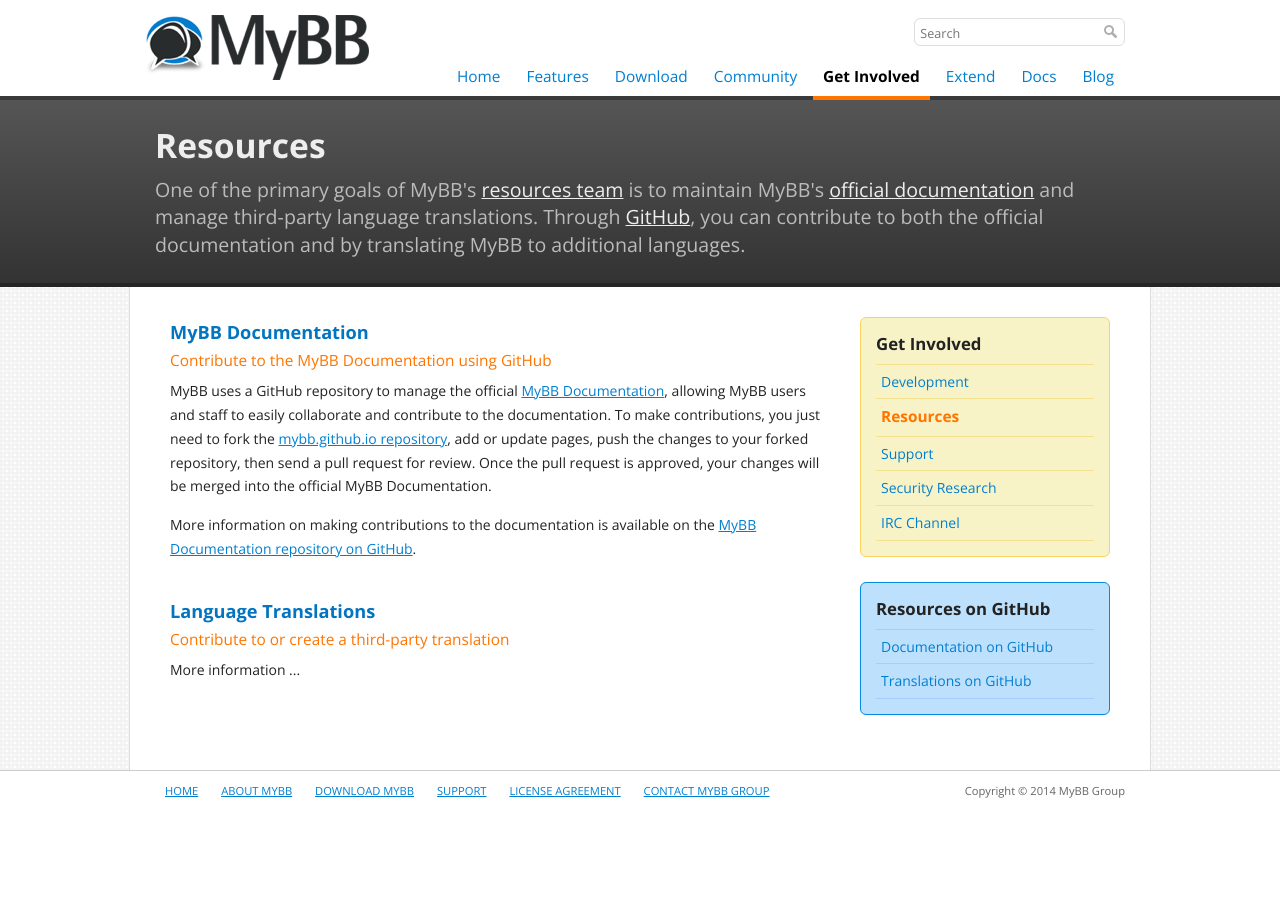
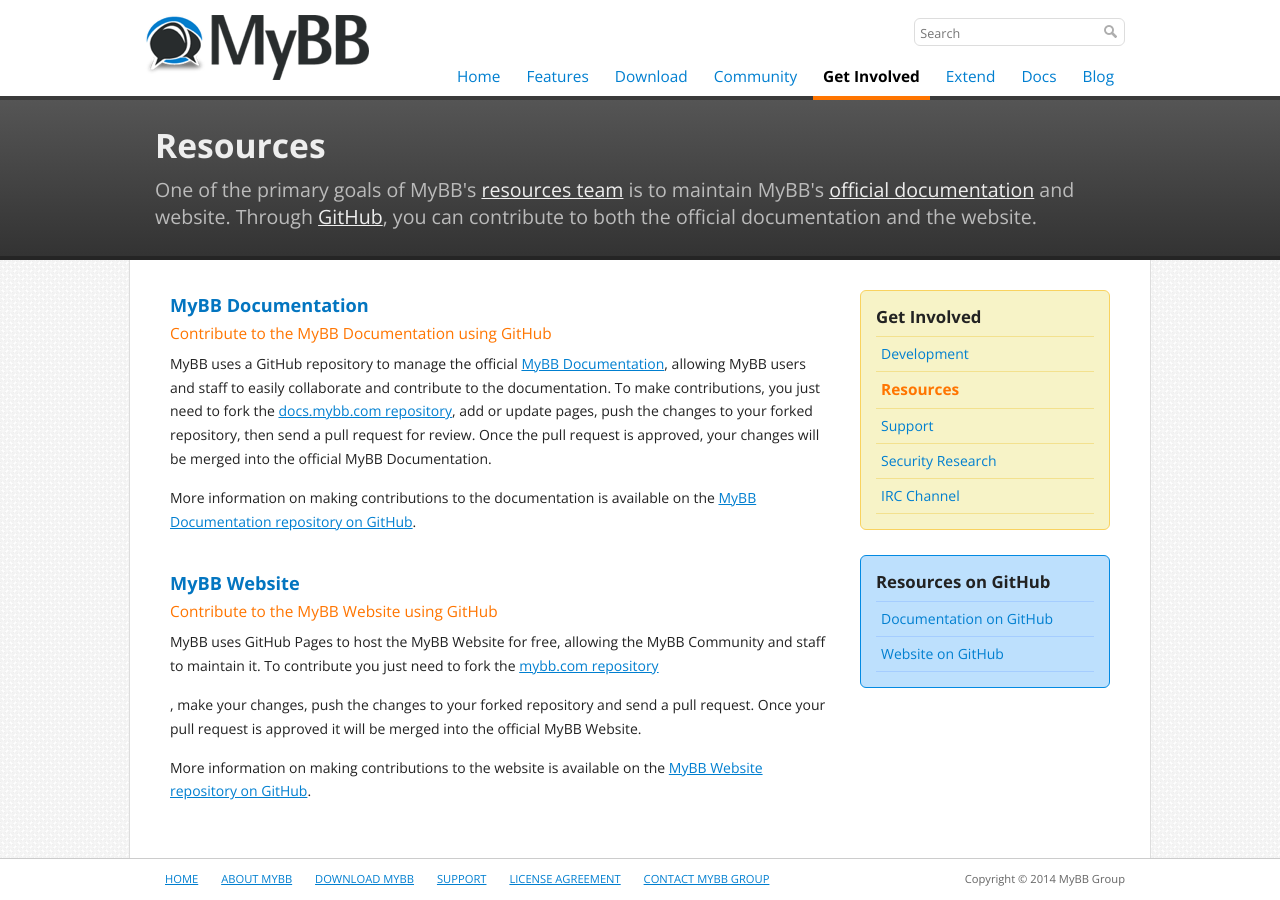
Before and after one commit to mybb/mybb.com, a Jekyll site: the page built from get-involved/resources.html, in a window 1280 px wide. Built offline with Jekyll 4.4.1, drawn with Linux system fonts in a browser that asks for light colours; nearby versions of some CDN libraries; Markdown is read by kramdown in place of the engine named in the settings.

Commit message:
add info on contributing to mybb website

```diff
--- a/get-involved/resources.html
+++ b/get-involved/resources.html
@@ -3,8 +3,8 @@
 section: get-involved
 
 title: Resources
-description: One of the primary goals of MyBB's <a href="!SITE_BASEURL!/about/team/">resources team</a> is to maintain MyBB's <a href="http://docs.mybb.com">official documentation</a> and manage third-party language translations. Through <a href="http://github.com/mybb">GitHub</a>, you can contribute to both the official documentation and by translating MyBB to additional languages.
-meta_description: Get involved by helping maintain MyBB's official documentation or create a language translation.
+description: One of the primary goals of MyBB's <a href="!SITE_BASEURL!/about/team/">resources team</a> is to maintain MyBB's <a href="http://docs.mybb.com">official documentation</a> and website. Through <a href="http://github.com/mybb">GitHub</a>, you can contribute to both the official documentation and the website.
+meta_description: Get involved by helping maintain MyBB's official documentation or website.
 ---
 <aside id="sidebar">
 	<section>
@@ -23,8 +23,8 @@
 		<h1>Resources on GitHub</h1>
 		<nav>
 			<ul>
-				<li><a href="https://github.com/mybb/mybb.github.io">Documentation on GitHub</a></li>
-				<li><a href="https://github.com/mybb/mybb-translations">Translations on GitHub</a></li>
+				<li><a href="https://github.com/mybb/docs.mybb.com">Documentation on GitHub</a></li>
+				<li><a href="https://github.com/mybb/mybb.com">Website on GitHub</a></li>
 			</ul>
 		</nav>
 	</section>
@@ -37,16 +37,18 @@
 			<p>Contribute to the MyBB Documentation using GitHub</p>
 		</header>
 		<p>
-			MyBB uses a GitHub repository to manage the official <a href="http://docs.mybb.com">MyBB Documentation</a>, allowing MyBB users and staff to easily collaborate and contribute to the documentation. To make contributions, you just need to fork the <a href="https://github.com/mybb/mybb.github.io">mybb.github.io repository</a>, add or update pages, push the changes to your forked repository, then send a pull request for review. Once the pull request is approved, your changes will be merged into the official MyBB Documentation.</p>
+			MyBB uses a GitHub repository to manage the official <a href="http://docs.mybb.com">MyBB Documentation</a>, allowing MyBB users and staff to easily collaborate and contribute to the documentation. To make contributions, you just need to fork the <a href="https://github.com/mybb/docs.mybb.com">docs.mybb.com repository</a>, add or update pages, push the changes to your forked repository, then send a pull request for review. Once the pull request is approved, your changes will be merged into the official MyBB Documentation.</p>
 		<p>
-			More information on making contributions to the documentation is available on the <a href="https://github.com/mybb/mybb.github.io">MyBB Documentation repository on GitHub</a>.</p>
+			More information on making contributions to the documentation is available on the <a href="https://github.com/mybb/docs.mybb.com">MyBB Documentation repository on GitHub</a>.</p>
 	</section>
 	<section class="general">
 		<header>
-			<h1>Language Translations</h1>
-			<p>Contribute to or create a third-party translation</p>
+			<h1>MyBB Website</h1>
+			<p>Contribute to the MyBB Website using GitHub</p>
 		</header>
-		<p>
-			More information ...</p>
+
+		<p>MyBB uses GitHub Pages to host the MyBB Website for free, allowing the MyBB Community and staff to maintain it. To contribute you just need to fork the <a href="https://github.com/mybb/mybb.com">mybb.com repository</a></p>, make your changes, push the changes to your forked repository and send a pull request. Once your pull request is approved it will be merged into the official MyBB Website.</p>
+
+		<p>More information on making contributions to the website is available on the <a href="https://github.com/mybb/mybb.com">MyBB Website repository on GitHub</a>.</p>
 	</section>
 </div>
```
